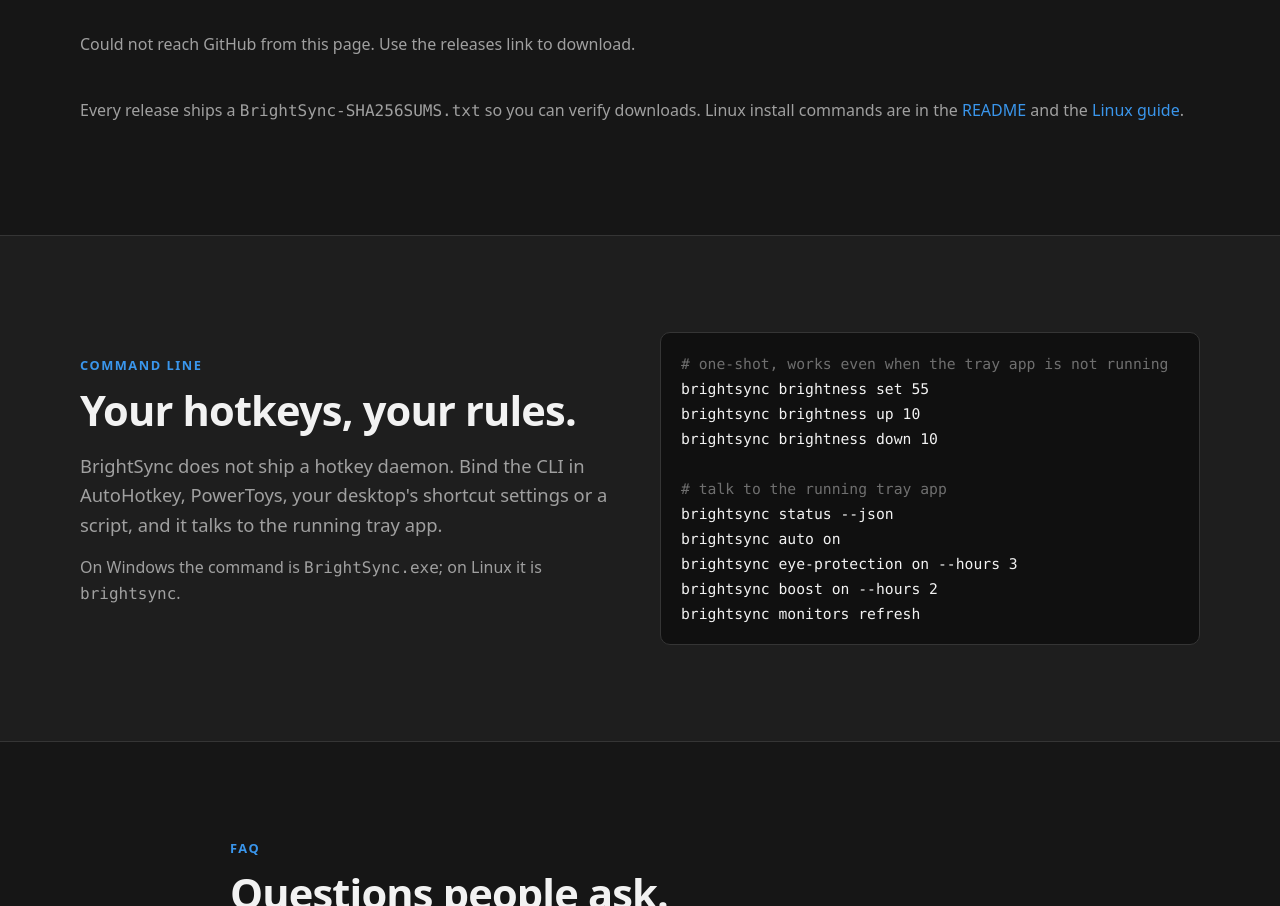
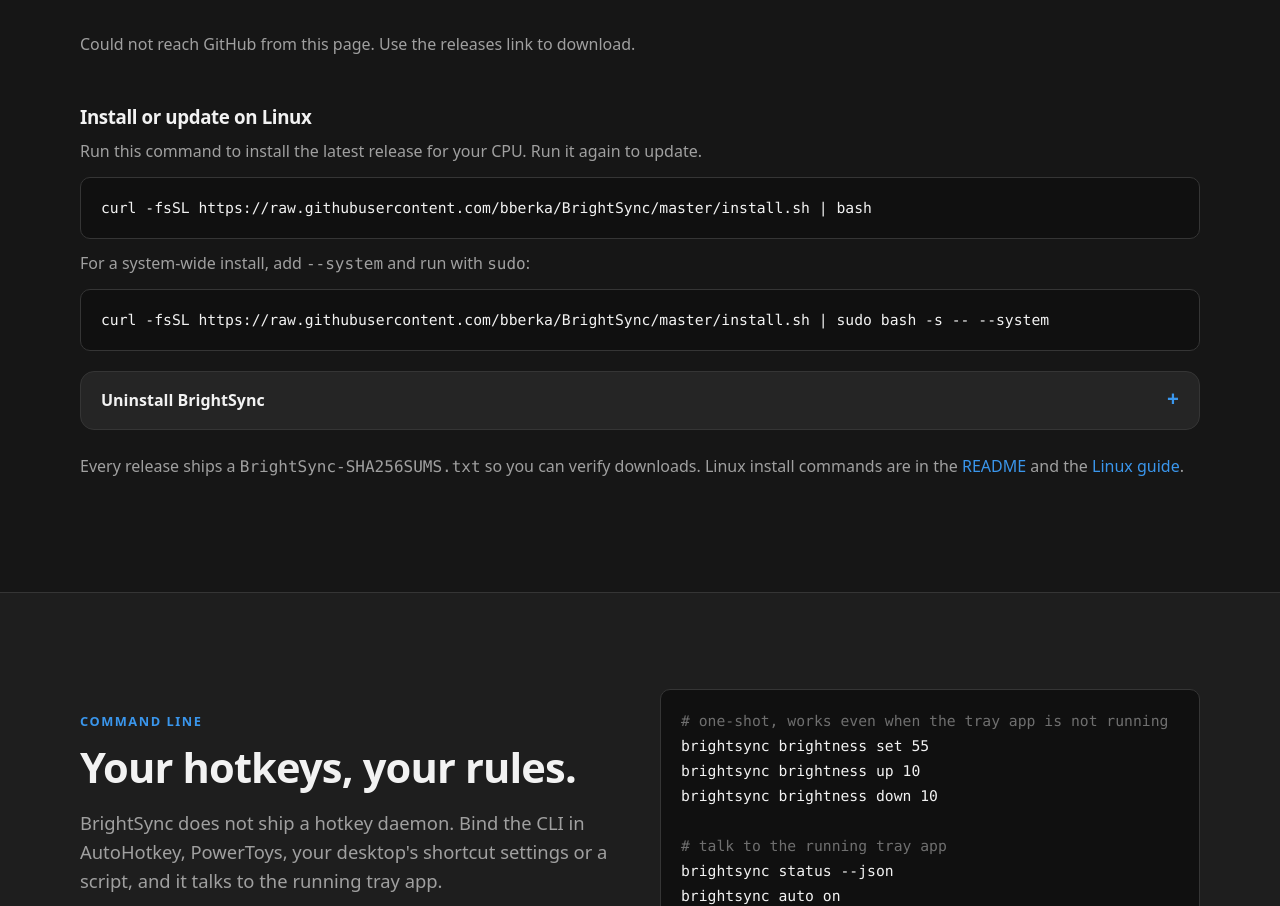
Before and after one commit to bberka/BrightSync, an Astro site in the folder website/: page / in a window 1280 px wide. Shown: the part 5620-6526 px from the top of the page. Built offline with nearby package versions, Linux system fonts and the light colour scheme; Astro itself is replaced by a stand-in of ours; no server answers.

Commit message:
docs(website): add Linux install and uninstall commands

```diff
--- a/website/src/components/Download.astro
+++ b/website/src/components/Download.astro
@@ -18,6 +18,20 @@ import Icon from './Icon.astro';
       <p class="muted" data-download-status>
         Looking for your build. If this stays empty, open the <a href={RELEASES_URL} rel="noopener">releases page</a>.
       </p>
+    </div>
+
+    <div class="install-linux">
+      <h3>Install or update on Linux</h3>
+      <p class="muted">Run this command to install the latest release for your CPU. Run it again to update.</p>
+      <pre><code>curl -fsSL https://raw.githubusercontent.com/bberka/BrightSync/master/install.sh | bash</code></pre>
+      <p class="muted">For a system-wide install, add <code>--system</code> and run with <code>sudo</code>:</p>
+      <pre><code>curl -fsSL https://raw.githubusercontent.com/bberka/BrightSync/master/install.sh | sudo bash -s -- --system</code></pre>
+      <details>
+        <summary>Uninstall BrightSync</summary>
+        <p class="muted">Your settings are kept. Use the matching command for your installation:</p>
+        <pre><code>curl -fsSL https://raw.githubusercontent.com/bberka/BrightSync/master/install.sh | bash -s -- --uninstall
+curl -fsSL https://raw.githubusercontent.com/bberka/BrightSync/master/install.sh | sudo bash -s -- --system --uninstall</code></pre>
+      </details>
     </div>
 
     <div class="dl-list" data-download-list hidden></div>
--- a/website/src/data/site.ts
+++ b/website/src/data/site.ts
@@ -111,7 +111,7 @@ export const faqs: Faq[] = [
   {
     question: 'How does it update?',
     answer:
-      'On Windows BrightSync checks GitHub releases and can download, verify the SHA-256 checksum and install the matching installer. On Linux it tells you a new version exists and you update through your package manager or by downloading the new package.',
+      'On Windows BrightSync checks GitHub releases and can download, verify the SHA-256 checksum and install the matching installer. On Linux it tells you a new version exists; rerun the install command on this page to update, or use your package manager for a package installation.',
   },
   {
     question: 'Is it free? Does it collect data?',
--- a/website/src/styles/global.css
+++ b/website/src/styles/global.css
@@ -442,6 +442,25 @@ td .mark {
   width: 100%;
 }
 
+.install-linux {
+  display: grid;
+  gap: 0.75rem;
+  margin-top: 2rem;
+}
+
+.install-linux h3,
+.install-linux p {
+  margin: 0;
+}
+
+.install-linux details {
+  margin: 0.5rem 0 0;
+}
+
+.install-linux summary {
+  cursor: pointer;
+}
+
 .dl-list h3 {
   font-size: 1.05rem;
   margin-bottom: 0.6rem;
```
